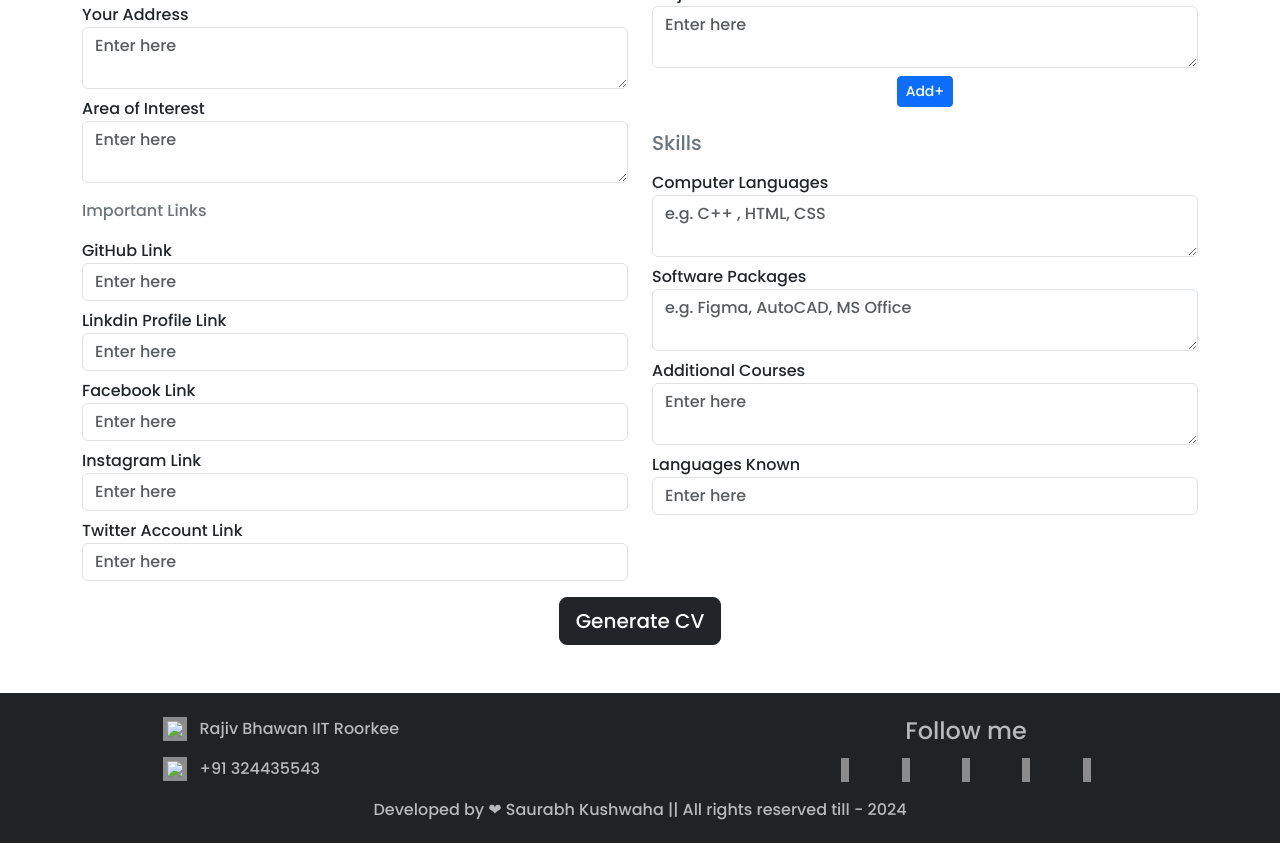
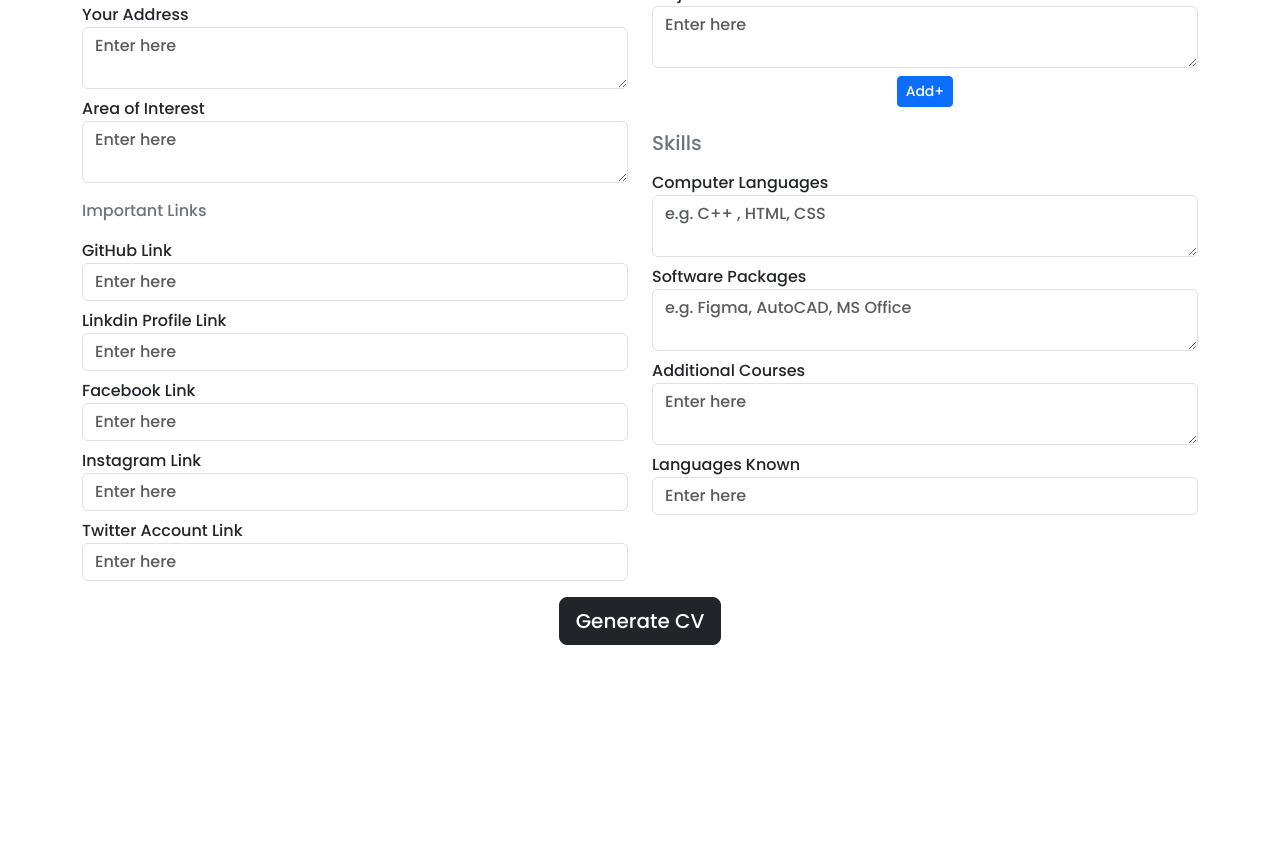
Before and after one commit to MdImtiazAlam/Online-Resume-Builder, a plain HTML site: page index.html in a window 1280 px wide. Shown: the part 540-1383 px from the top of the page. After the commit the page ends 1185 px from the top, so only its background shows below. Drawn offline with nearby package versions, Linux system fonts and the light colour scheme.

Commit message:
modified footer

```diff
--- a/index.html
+++ b/index.html
@@ -277,36 +277,7 @@
         </div>
     </div>
 
-    <!-- Footer -->
-    <footer class="footer mt-5" id="footer">
-        <div class="row pt-4 d-flex justify-content-around">
-            <div class="col-md-3" >
-                <!-- left footer  -->
-               <div class="left">
-                    <div>
-                        <button class="bt btn-sm"><img class="icon" src="icons/geo-alt.svg" alt=" "></button><span class="text"> &nbsp; Rajiv Bhawan IIT Roorkee</span>
-                    </div>
-                    <div>
-                        <button class="bt btn-sm mt-3"><img class="icon" src="icons/telephone-fill.svg" alt=" "></button><span class="text"> &nbsp; +91 324435543 </span>
-                    </div>
-               </div>
-            </div>
 
-            <div class="col-md-3 text-center Right">
-               <!-- Right footer  -->
-               <h4 class="text">Follow me</h4>
-               <div class="links d-flex justify-content-around">
-                    <button class="bt btn-sm"><a href="https://github.com/Saurabh251000" target="_blank"><img class="icon" src="icons/github.svg" alt=""></a></button>
-                    <button class="bt btn-sm"><a href="https://www.linkedin.com/in/saurabh-kushwaha-064017212/" target="_blank"><img class="icon" src="icons/linkedin.svg" alt=""></a></button>
-                    <button class="bt btn-sm"><a href="https://www.instagram.com/_restart__art" target="_blank"><img class="icon" src="icons/instagram.svg" alt=""></a></button>
-                    <button class="bt btn-sm"><a href="https://twitter.com/25100rabh" target="_blank"><img class="icon" src="icons/twitter.svg" alt=""></a></button>
-                    <button class="bt btn-sm"><a href="https://www.facebook.com/saurabh.kushwaha.94043/" target="_blank"><img class="icon" src="icons/facebook.svg" alt=""></a></button>
-
-               </div>
-            </div>
-        </div>
-        <div class="text mt-3 bottom"><p>Developed by  &#10084; Saurabh Kushwaha || All rights reserved till - 2024</p></div>
-    </footer>
     <script src="script.js"></script>
     <!-- <script src="https://cdnjs.cloudflare.com/ajax/libs/html2pdf.js/0.10.1/html2pdf.bundle.min.js" integrity="sha512-GsLlZN/3F2ErC5ifS5QtgpiJtWd43JWSuIgh7mbzZ8zBps+dvLusV+eNQATqgA/HdeKFVgA5v3S/cIrLF7QnIg==" crossorigin="anonymous" referrerpolicy="no-referrer"></script> -->
     <script src="https://cdn.jsdelivr.net/npm/bootstrap@5.3.0/dist/js/bootstrap.bundle.min.js" integrity="sha384-geWF76RCwLtnZ8qwWowPQNguL3RmwHVBC9FhGdlKrxdiJJigb/j/68SIy3Te4Bkz" crossorigin="anonymous"></script>
```
